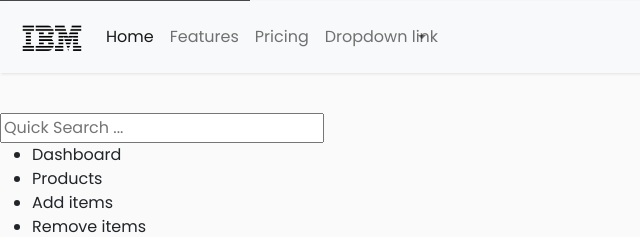
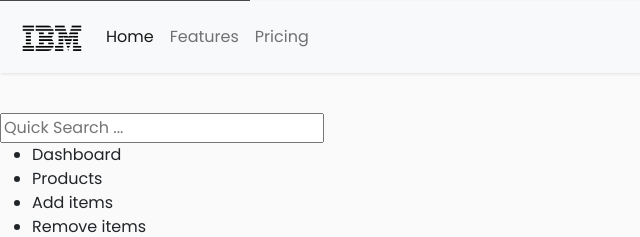
Before and after one commit to IBM-EPBL/IBM-Project-25241-1659955673, a Flask app: template Project Development Phase/Sprint 2/templates/index.html in a window 1280 px wide. Shown: the part 799-1036 px from the top of the page, without its empty margins (0-640 px from the left). Run offline with Flask 2, Linux system fonts and the light colour scheme; the template is opened without the code that fills it, so the values that code supplies are empty.

Commit message:
Update index.html

```diff
--- a/Project Development Phase/Sprint 2/templates/index.html
+++ b/Project Development Phase/Sprint 2/templates/index.html
@@ -6,8 +6,7 @@
   <meta http-equiv="X-UA-Compatible" content="IE=edge" />
   <meta name="viewport" content="width=device-width, initial-scale=1.0" />
   <title>Inventory Management System for Retailers </title>
-  <link href="https://cdn.jsdelivr.net/npm/bootstrap@5.2.2/dist/css/bootstrap.min.css" rel="stylesheet"
-    integrity="sha384-Zenh87qX5JnK2Jl0vWa8Ck2rdkQ2Bzep5IDxbcnCeuOxjzrPF/et3URy9Bv1WTRi" crossorigin="anonymous" />
+  <link href="https://cdn.jsdelivr.net/npm/bootstrap@5.2.2/dist/css/bootstrap.min.css" rel="stylesheet" integrity="sha384-Zenh87qX5JnK2Jl0vWa8Ck2rdkQ2Bzep5IDxbcnCeuOxjzrPF/et3URy9Bv1WTRi" crossorigin="anonymous" />
   <link rel="stylesheet" href="/static/css/style.css" />
 </head>
 
@@ -19,21 +18,11 @@
       </div>
 
       <ul class="list-unstyled components">
-        <li class="active">
-          <a href="#">Dashboard</a>
-        </li>
-        <li>
-          <a href="#">Add Item</a>
-        </li>
-        <li>
-          <a href="#">Pages</a>
-        </li>
-        <li>
-          <a href="#">Delete Items</a>
-        </li>
-        <li>
-          <a href="#">Help</a>
-        </li>
+        <li class="active"><a href="#">Dashboard</a></li>
+        <li><a href="#">Add Item</a></li>
+        <li><a href="#">Pages</a></li>
+        <li><a href="#">Delete Items</a></li>
+        <li><a href="#">Help</a></li>
       </ul>
     </nav>
     <div id="content">
@@ -52,27 +41,9 @@
             </button>
             <div class="collapse navbar-collapse" id="navbarNavDropdown">
                 <ul class="navbar-nav">
-                <li class="nav-item">
-                    <a class="nav-link active" aria-current="page" href="#">Home</a>
-                </li>
-                <li class="nav-item">
-                    <a class="nav-link" href="#">Features</a>
-                </li>
-                <li class="nav-item">
-                    <a class="nav-link" href="#">Pricing</a>
-                </li>
-                <li class="nav-item dropdown">
-                    <a class="nav-link dropdown-toggle" href="#" role="button" data-bs-toggle="dropdown" aria-expanded="false">
-                    Dropdown link
-                    </a>
-                    <ul class="dropdown-menu">
-                    <li><a class="dropdown-item" href="#">Action</a></li>
-                    <li><a class="dropdown-item" href="#">Another action</a></li>
-                    <li>
-                        <a class="dropdown-item" href="#">Something else here</a>
-                    </li>
-                    </ul>
-                </li>
+                  <li class="nav-item"><a class="nav-link active" aria-current="page" href="#">Home</a></li>
+                  <li class="nav-item"><a class="nav-link" href="#">Features</a></li>
+                  <li class="nav-item"><a class="nav-link" href="#">Pricing</a></li>
                 </ul>
             </div>
         </div>
```
